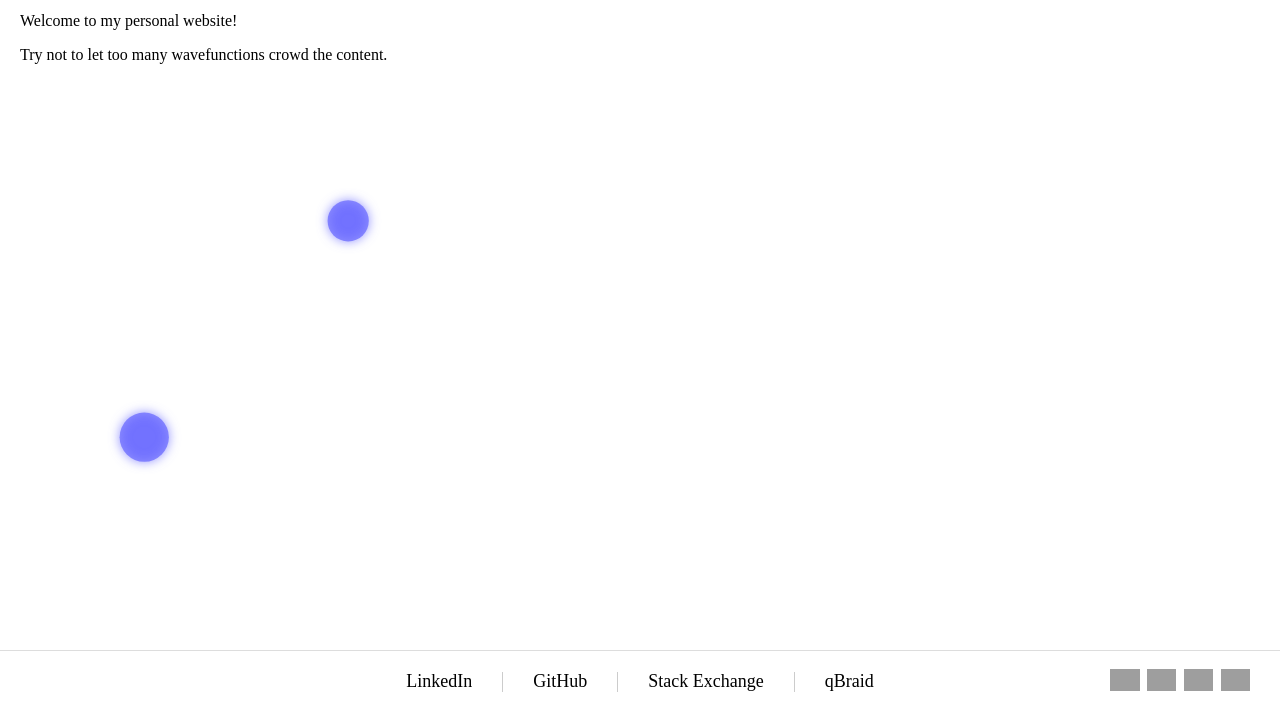
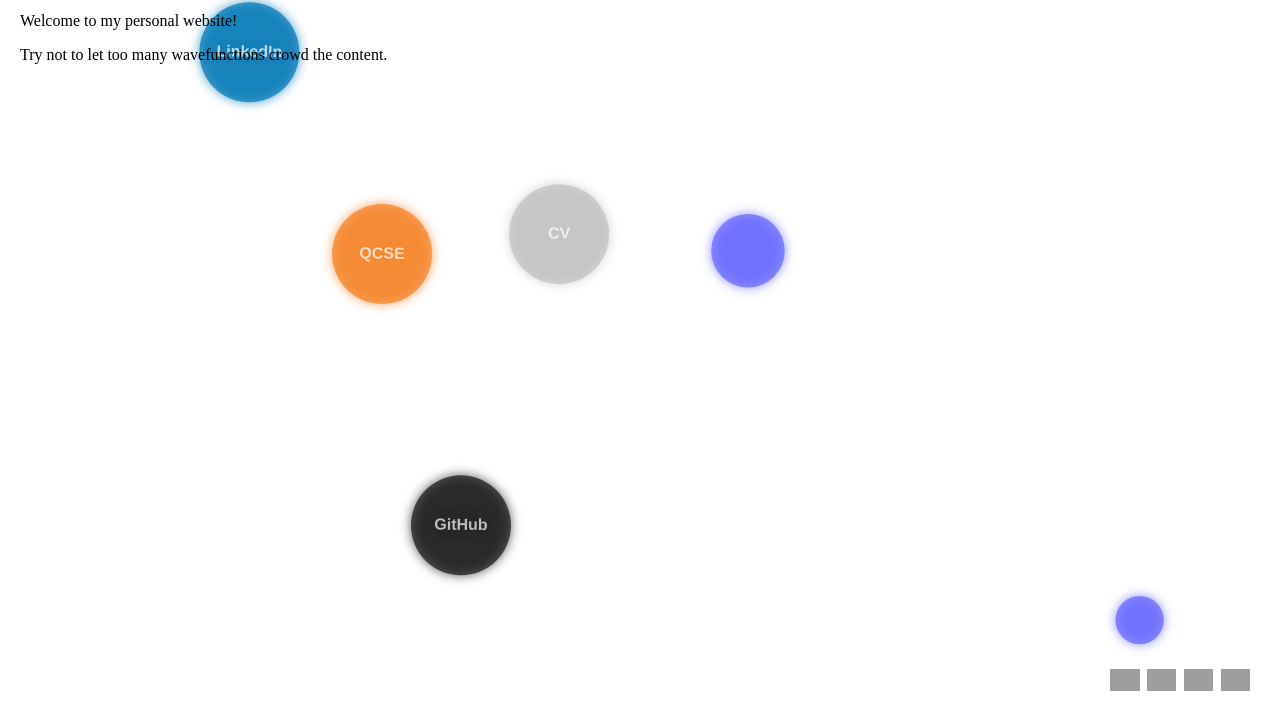
Before and after one commit to ryanhill1/ryanhill1.github.io, a website: page index.html in a window 1280 px wide. Shown: the part 88-800 px from the top of the page. Drawn offline with Linux system fonts and the light colour scheme; grey boxes are pictures that could not be loaded.

Commit message:
Waveform flicker fix & links (#5)
* refactor(all): refactored and added custom favicon

* docs: add commitlint note to subjects

* fix(wf): fix wavefunction collapse bug

* feat(wf links): add links to special waveforms

* feat(footer+speed): remove footer border and increase non-link wf speed

* feat(cv): add cv download link

```diff
--- a/components/waveforms.js
+++ b/components/waveforms.js
@@ -12,51 +12,64 @@
 let waveFunctions = [];
 
 class WaveFunction {
-  constructor() {
-    this.radius = 20 + Math.random() * 30; // Random radius between 20 and 50
+  constructor(isLink = false, label = '', url = '', color = '') {
+    this.radius = isLink ? 50 : 20 + Math.random() * 30;
     this.x = Math.random() * (canvas.width - 2 * this.radius) + this.radius;
     this.y = Math.random() * (canvas.height - 2 * this.radius) + this.radius;
-    this.speedX = (Math.random() - 0.5) * 0.5; // Slower speed
-    this.speedY = (Math.random() - 0.5) * 0.5;
-    this.alpha = 0.7; // Initial transparency
-    this.isCollapsing = false; // Flag to check if collapsing
-    this.collapseDuration = 500; // Duration of the collapse animation in milliseconds
-    this.collapseStartTime = null; // Timestamp when collapse starts
+    const baseSpeed = (Math.random() - 0.5) * 0.5;
+    this.speedX = isLink ? baseSpeed : baseSpeed * 2;
+    this.speedY = isLink ? baseSpeed : baseSpeed * 2;
+    this.alpha = 0.7;
+    this.isCollapsing = false;
+    this.collapseDuration = 500;
+    this.collapseStartTime = null;
+    this.markedForRemoval = false;
+    this.isLink = isLink;
+    this.label = label;
+    this.url = url;
+    this.color = isLink ? color : 'rgba(100, 100, 255, 1)';
   }
 
   draw() {
     ctx.save();
     ctx.beginPath();
     ctx.globalAlpha = this.alpha;
-    ctx.fillStyle = 'rgba(100, 100, 255, 1)';
-    ctx.shadowColor = 'rgba(100, 100, 255, 1)';
-    ctx.shadowBlur = 15 * this.alpha; // Reduce shadow as it fades
+    ctx.fillStyle = this.color;
+    ctx.shadowColor = this.color;
+    ctx.shadowBlur = 15 * this.alpha;
     ctx.arc(this.x, this.y, this.radius, 0, Math.PI * 2);
     ctx.fill();
     ctx.closePath();
+
+    if (this.isLink) {
+      ctx.fillStyle = 'white';
+      ctx.font = 'bold 32px Arial';
+      ctx.textAlign = 'center';
+      ctx.textBaseline = 'middle';
+      ctx.save();
+      ctx.translate(this.x, this.y);
+      ctx.scale(0.5, 0.5);
+      ctx.rotate(0.01);
+      ctx.fillText(this.label, 0, 0);
       ctx.restore();
     }
 
-  update() {
+    ctx.restore();
+  }
+
+  update(deltaTime) {
     if (this.isCollapsing) {
-      // Update alpha for fade-out effect
       const elapsed = Date.now() - this.collapseStartTime;
       this.alpha = Math.max(0, 0.7 * (1 - elapsed / this.collapseDuration));
-
       if (this.alpha <= 0) {
-        // Remove the wave function from the array
-        const index = waveFunctions.indexOf(this);
-        if (index > -1) {
-          waveFunctions.splice(index, 1);
+        this.markedForRemoval = true;
       }
-      }
-      return; // Skip movement updates during collapse
+      return;
     }
 
-    this.x += this.speedX;
-    this.y += this.speedY;
+    this.x += this.speedX * deltaTime * 60;
+    this.y += this.speedY * deltaTime * 60;
 
-    // Bounce off the walls
     if (this.x + this.radius > canvas.width || this.x - this.radius < 0) {
       this.speedX = -this.speedX;
     }
@@ -66,47 +79,78 @@
   }
 
   collapse() {
+    if (!this.isLink) {
       this.isCollapsing = true;
       this.collapseStartTime = Date.now();
     }
   }
+}
 
-// Add a new wave function every 2 seconds
+waveFunctions.push(
+  new WaveFunction(
+    true,
+    'LinkedIn',
+    'https://www.linkedin.com/in/ryan-james-hill/',
+    '#0077B5',
+  ),
+);
+waveFunctions.push(
+  new WaveFunction(true, 'GitHub', 'https://github.com/ryanhill1', '#171515'),
+);
+waveFunctions.push(
+  new WaveFunction(
+    true,
+    'QCSE',
+    'https://quantumcomputing.stackexchange.com/users/13991/ryanhill1?tab=profile',
+    '#F48024',
+  ),
+);
+waveFunctions.push(
+  new WaveFunction(true, 'CV', '/static/Ryan-Hill-CV.pdf', '#C0C0C0'),
+);
+
 setInterval(() => {
-  if (waveFunctions.length < 10) {
-    // Limit the number of wave functions
   waveFunctions.push(new WaveFunction());
-  }
 }, 2000);
 
-// Animation loop
-function animate() {
+const FIXED_TIME_STEP = 1000 / 60; // 60 FPS
+let lastTime = 0;
+
+function animate(currentTime) {
+  requestAnimationFrame(animate);
+
+  const deltaTime = (currentTime - lastTime) / 1000;
+
+  if (deltaTime >= FIXED_TIME_STEP / 1000) {
     ctx.clearRect(0, 0, canvas.width, canvas.height);
 
     waveFunctions.forEach((wf) => {
-    wf.update();
+      wf.update(deltaTime);
       wf.draw();
     });
 
-  requestAnimationFrame(animate);
+    waveFunctions = waveFunctions.filter((wf) => !wf.markedForRemoval);
+
+    lastTime = currentTime;
+  }
 }
 
-animate();
+animate(0);
 
 canvas.addEventListener('click', function (event) {
   const rect = canvas.getBoundingClientRect();
   const clickX = event.clientX - rect.left;
   const clickY = event.clientY - rect.top;
 
-  for (let i = waveFunctions.length - 1; i >= 0; i--) {
-    const wf = waveFunctions[i];
+  for (let wf of waveFunctions) {
     const distance = Math.hypot(wf.x - clickX, wf.y - clickY);
     if (distance < wf.radius) {
-      if (!wf.isCollapsing) {
+      if (wf.isLink) {
+        window.open(wf.url, '_blank');
+      } else if (!wf.isCollapsing) {
         wf.collapse();
       }
-
-      break; // Remove this line if you want to collapse multiple overlapping wave functions
+      break;
     }
   }
 });
--- a/index.html
+++ b/index.html
@@ -26,16 +26,6 @@
   </head>
   <body>
     <div class="link-row">
-      <a href="https://www.linkedin.com/in/ryan-james-hill/">LinkedIn</a>
-      <div class="divider"></div>
-      <a href="https://github.com/ryanhill1">GitHub</a>
-      <div class="divider"></div>
-      <a
-        href="https://quantumcomputing.stackexchange.com/users/13991/ryanhill1?tab=profile"
-        >Stack Exchange</a
-      >
-      <div class="divider"></div>
-      <a href="https://docs.qbraid.com/">qBraid</a>
       <footer>
         <a
           href="https://creativecommons.org/licenses/by-nc-sa/4.0/"
--- a/style/base.css
+++ b/style/base.css
@@ -44,9 +44,7 @@
   bottom: 0;
   left: 0;
   width: 100%;
-  background-color: #fff;
-  padding: 10px 0;
-  border-top: 1px solid #ddd;
+  border: none;
   z-index: 1000;
   pointer-events: none; /* Allow clicks to pass through */
 }
```
Also changed, not shown: 1 other file. Lines whose indentation alone changed are shown as unchanged.
